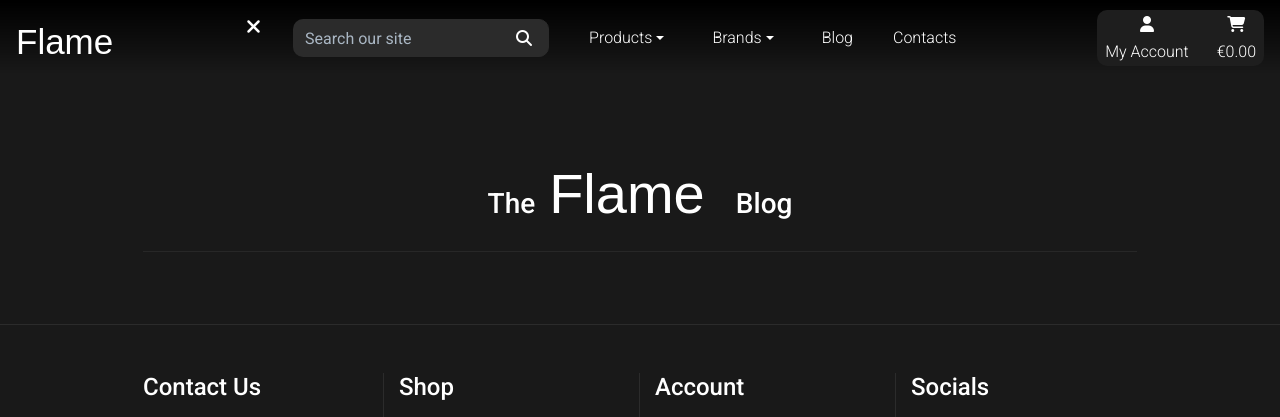
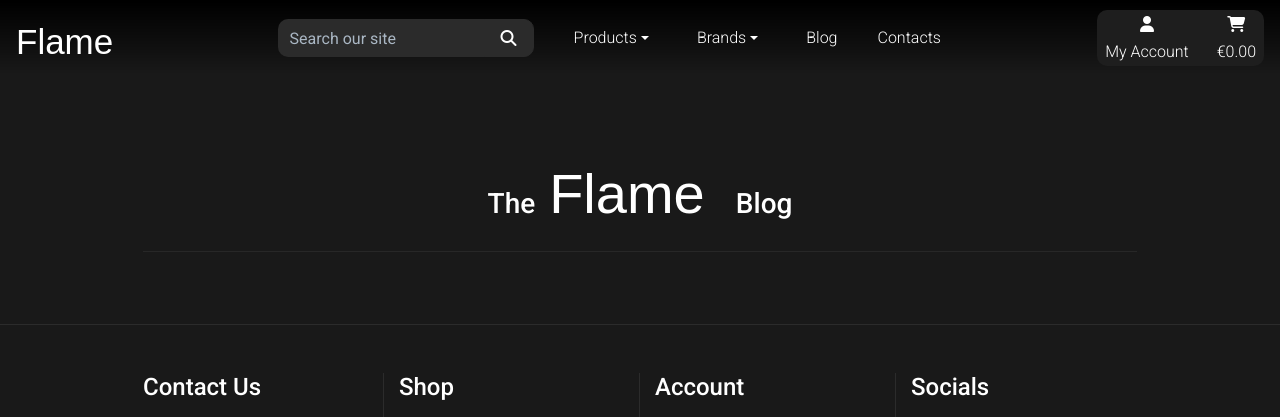
Before and after one commit to Hidnish/Milestone-Project-4-Flame, a Django app: page /blog/ in a window 1280 px wide. Shown: the top 417 px of the page. Run offline with Django 3.2, Linux system fonts and the light colour scheme; data comes from the database, SQL or seed files in the repository; data that the repository does not hold is empty; some libraries are stand-ins or nearby versions; some web fonts are replaced.

Commit message:
Hide icon to close sidenav on larger screen sizes

```diff
--- a/templates/base.html
+++ b/templates/base.html
@@ -60,7 +60,7 @@
 
             <div class="collapse navbar-collapse bg-dark p-3 p-lg-0 mt-lg-0 d-flex flex-column flex-lg-row mr-2 justify-content-lg-center mobileMenu"
                 id="navbarSupportedContent">
-                <div class="align-self-stretch btt-link">
+                <div class="align-self-stretch btt-link d-md-block d-lg-none">
                     <i class="fas fa-times fa-lg close-nav float-right text-white mt-2 mb-3 mr-3"></i>
                 </div>
                 <form method="GET" action="{% url 'products'%}">
```
